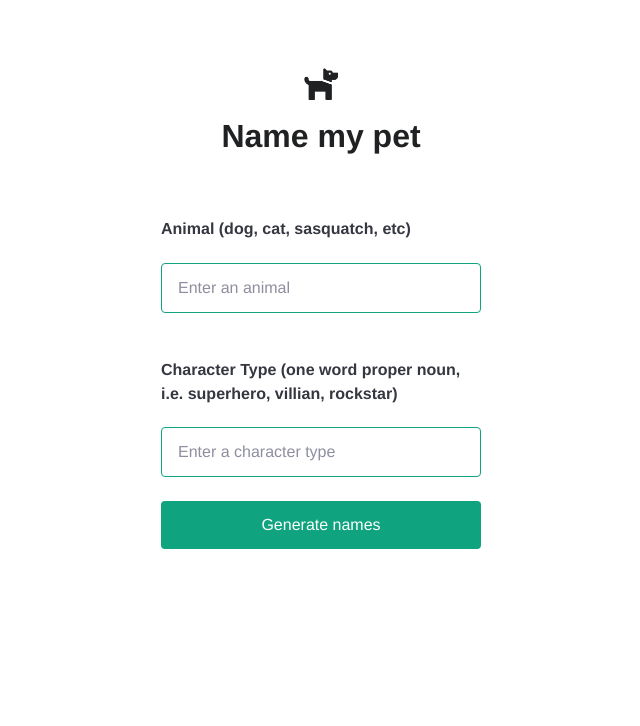
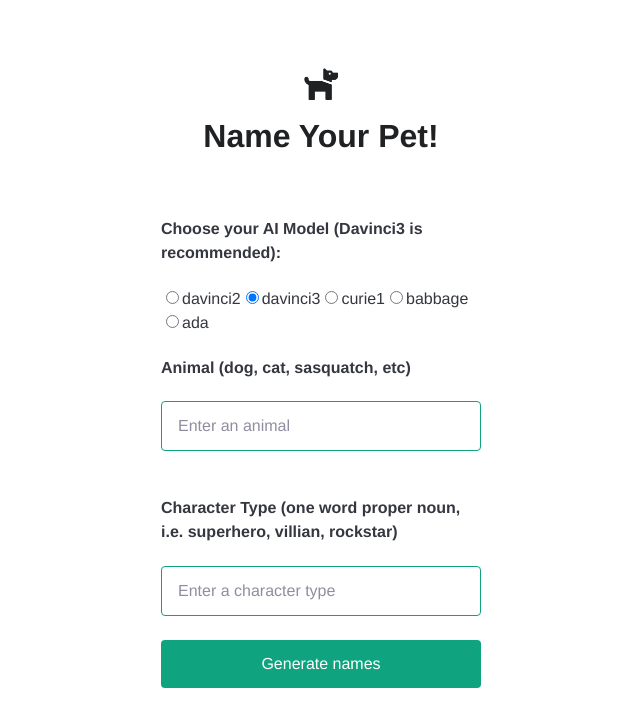
Before and after one commit to JessiVelazquez/OpenAI_Demo, a Next.js app: page / in a window 1280 px wide. Shown: the top 726 px of the page, without its empty margins (319-959 px from the left). Built offline with nearby package versions, Linux system fonts and the light colour scheme; a web font is replaced by a local one.

Commit message:
added choice of AI model to UI

```diff
--- a/pages/api/generateAnimal.js
+++ b/pages/api/generateAnimal.js
@@ -16,6 +16,7 @@ export default async function (req, res) {
     return;
   }
 
+  const model = parseModel(req.body.model);
   const animal = req.body.animal || '';
   const type = req.body.type || '';
   if (animal.trim().length === 0) {
@@ -35,6 +36,7 @@ export default async function (req, res) {
     return;
   }
 
+  console.log('models', models.davinci3);
   try {
     const completion = await openai.createCompletion({
       model: models.davinci3,
@@ -58,6 +60,10 @@ export default async function (req, res) {
   }
 }
 
+function parseModel(model) {
+  return Object.entries(models).find(opt => model === opt[0])[1];
+}
+
 function generatePrompt(animal, type) {
   const capitalizedAnimal =
     animal[0].toUpperCase() + animal.slice(1).toLowerCase();
--- a/pages/index.js
+++ b/pages/index.js
@@ -1,8 +1,10 @@
 import Head from "next/head";
 import { useState } from "react";
 import styles from "./index.module.css";
+import models from "./api/models.js"
 
 export default function Home() {
+  const [modelInput, setModelInput] = useState("davinci3");
   const [animalInput, setAnimalInput] = useState("");
   const [typeInput, setTypeInput] = useState("");
   const [result, setResult] = useState();
@@ -15,7 +17,7 @@ export default function Home() {
         headers: {
           "Content-Type": "application/json",
         },
-        body: JSON.stringify({ animal: animalInput, type: typeInput }),
+        body: JSON.stringify({ model: modelInput, animal: animalInput, type: typeInput }),
       });
 
       const data = await response.json();
@@ -42,9 +44,23 @@ export default function Home() {
 
       <main className={styles.main}>
         <img src="/dog.png" className={styles.icon} />
-        <h3>Name my pet</h3>
+        <h3>Name Your Pet!</h3>
         <form onSubmit={onSubmit}>
-          <h4>Animal (dog, cat, sasquatch, etc)</h4>
+        <h4>Choose your AI Model (Davinci3 is recommended):</h4>
+        <div>
+          {Object.keys(models).map((model) => (
+            <label key={model}>
+              <input
+                type="radio"
+                value={model}
+                checked={modelInput === model}
+                onChange={(e) => setModelInput(e.target.value)}
+              />
+              {model}
+            </label>
+          ))}
+        </div>
+        <h4>Animal (dog, cat, sasquatch, etc)</h4>
         <input
             type="text"
             name="animal"
```
